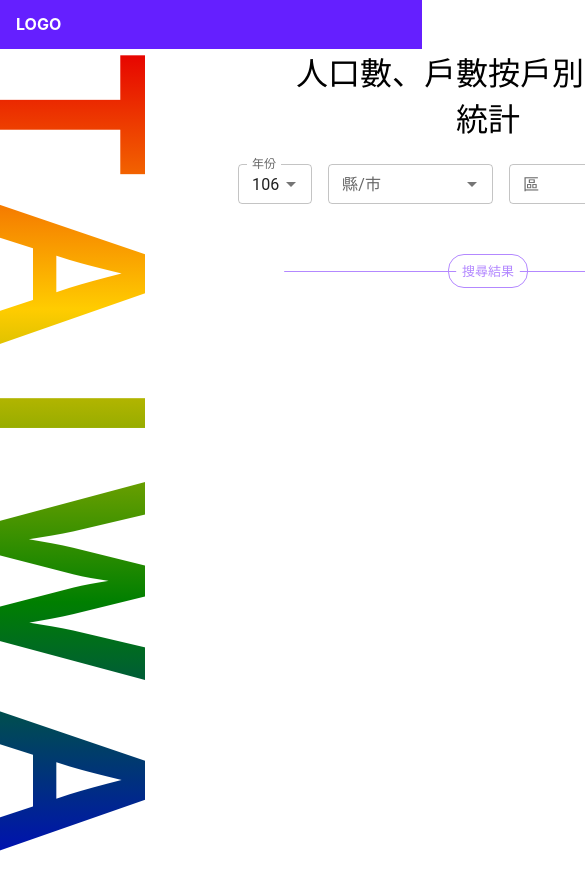
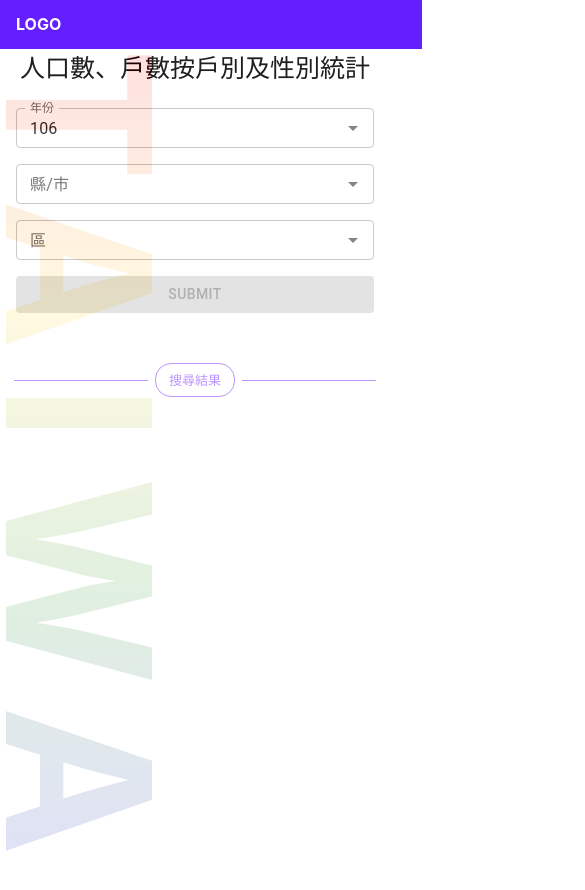
Before and after one commit to Yohohenry/big-data-frontend-demo, a React (Create React App) app: page / in a window 390 px wide. Shown: the top 890 px of the page, 585 px wide, since content can reach past the window. Before the commit the page ends 844 px from the top, so only its background shows below. Built offline with nearby package versions, Linux system fonts and the light colour scheme; no server answers.

Commit message:
update mobile style

```diff
--- a/src/App.css
+++ b/src/App.css
@@ -15,7 +15,7 @@
 
 .App-header {
   position: fixed;
-  width: 100vw;
+  width: 100%;
   z-index: 2;
   background: #4916a8;
   display: flex;
--- a/src/components/homepage/index.js
+++ b/src/components/homepage/index.js
@@ -68,7 +68,6 @@
             搜尋結果
           </div>
         </div>
-        <div className={`${PREFIX_CLASS}__result`}>
         {data
           ? (
             <ResultChart
@@ -79,6 +78,5 @@
           : null}
       </div>
     </div>
-    </div>
   );
 }
--- a/src/components/homepage/search-form/index.js
+++ b/src/components/homepage/search-form/index.js
@@ -129,6 +129,7 @@
       </FormControl>
       <Button
         variant="contained"
+        className={`${PREFIX_CLASS}__submit-button`}
         disabled={!selectedCounty || !selectedTown}
         onClick={() => onSearch(selectedYear, selectedCounty.label, selectedTown.label)}
       >
--- a/src/components/homepage/search-form/style.scss
+++ b/src/components/homepage/search-form/style.scss
@@ -9,3 +9,15 @@
         padding: 10px 34px 7px 12px;
     }
 }
+
+@media only screen and (max-width: 700px) {
+    .search-form {
+        flex-direction: column;
+        justify-content: unset;
+        align-items: unset;
+
+        &__submit-button {
+            margin: 8px !important;
+        }
+    }
+}
--- a/src/components/homepage/style.scss
+++ b/src/components/homepage/style.scss
@@ -1,5 +1,6 @@
 .home-page {
     display: flex;
+    padding-top: 48px;
 
     &__page-content {
         width: 100%;
@@ -12,12 +13,6 @@
         font-size: 32px;
         font-weight: 400;
         text-align: center;
-    }
-
-    &__result {
-        display: flex;
-        justify-content: center;
-        position: relative;
     }
 
     &__divider {
@@ -58,3 +53,36 @@
         line-height: 32px;
     }
 }
+
+@media only screen and (max-width: 700px) {
+    .home-page {
+        &__page-content {
+            background: white;
+            z-index: 1;
+            opacity: 0.88;
+            margin: 0;
+            padding: 0 8px;
+            height: 100vh;
+        }
+
+        &__title {
+            font-size: 25px;
+        }
+
+        &__divider {
+            &::before,
+            &::after {
+                width:  36%;
+            }
+
+            &::before {
+                margin-left: -50px;
+                transform: translateX(-66%);
+            }
+            &::after {
+                margin-left: 50px;
+                transform: translateX(66%);
+            }
+        }
+    }
+}
--- a/src/components/left-bar/style.scss
+++ b/src/components/left-bar/style.scss
@@ -1,6 +1,5 @@
 .leftbar {
     position: fixed;
-    top: 48px;
     writing-mode: vertical-rl;
     text-orientation: mixed;
     letter-spacing: 0.18em;
@@ -13,3 +12,11 @@
     -webkit-background-clip: text;
     -webkit-text-fill-color: transparent;
 }
+
+@media only screen and (max-width: 700px) {
+    .leftbar {
+        width: auto;
+        max-height: none;
+        left: -42px;
+    }
+}
--- a/src/components/result-chart/index.js
+++ b/src/components/result-chart/index.js
@@ -1,4 +1,4 @@
-import React, { useState, useEffect } from 'react';
+import React, { useState, useEffect, useRef } from 'react';
 import PropTypes from 'prop-types';
 
 import Highcharts from 'highcharts';
@@ -22,10 +22,11 @@
   populationTitle,
   rawData,
 }) {
+  const chartComponentRef = useRef(null);
+  const chart2ComponentRef = useRef(null);
   const populationOptions = {
     chart: {
       type: 'column',
-      width: 1000,
       height: 600,
     },
     title: {
@@ -87,19 +88,11 @@
         color: '#c29fff',
       },
     ],
-    // responsive: {
-    //   rules: [{
-    //     condition: {
-    //       maxWidth: 1000,
-    //     },
-    //   }],
-    // },
   };
 
   const householdOptions = {
     chart: {
       type: 'pie',
-      width: 1000,
       height: 600,
     },
     title: {
@@ -173,10 +166,12 @@
       <HighchartsReact
         highcharts={Highcharts}
         options={populationOptions}
+        ref={chartComponentRef}
       />
       <HighchartsReact
         highcharts={Highcharts}
         options={householdOptions}
+        ref={chart2ComponentRef}
       />
     </div>
   );
```
Lines whose indentation alone changed are shown as unchanged.
